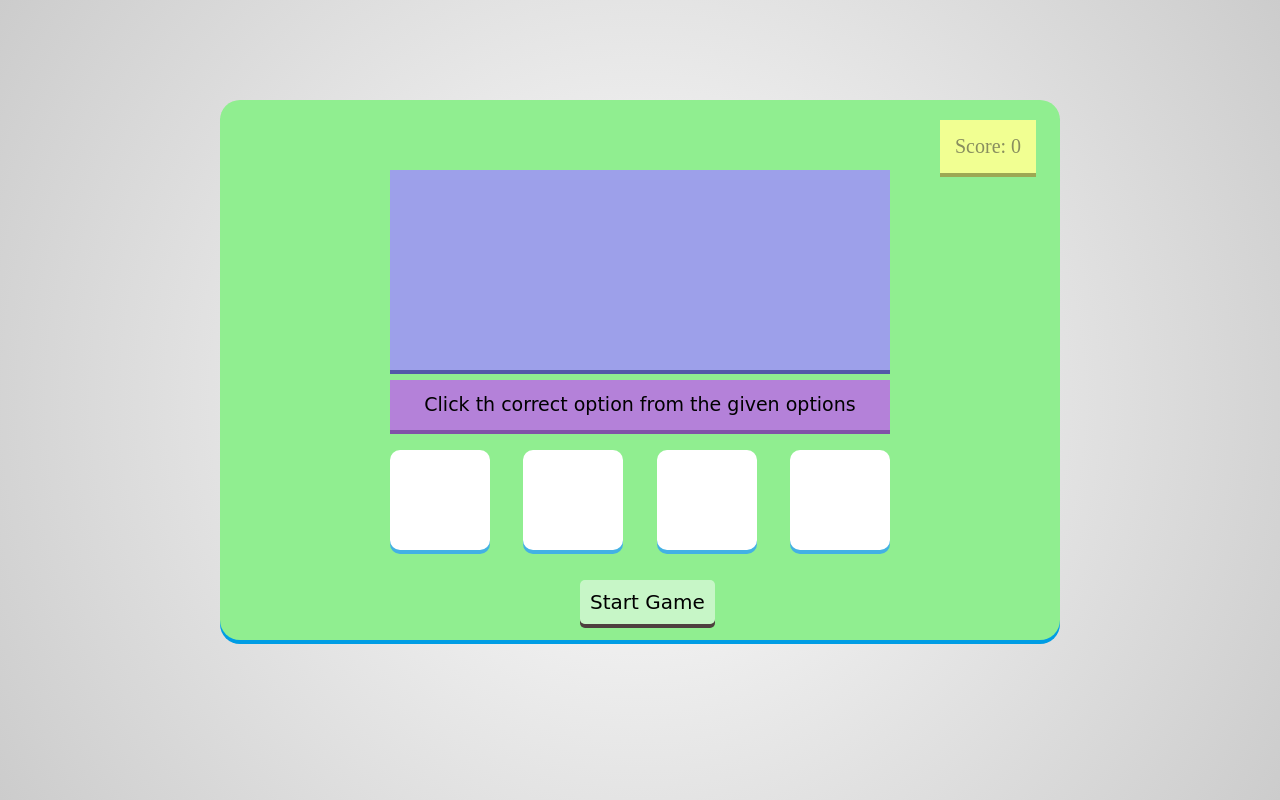
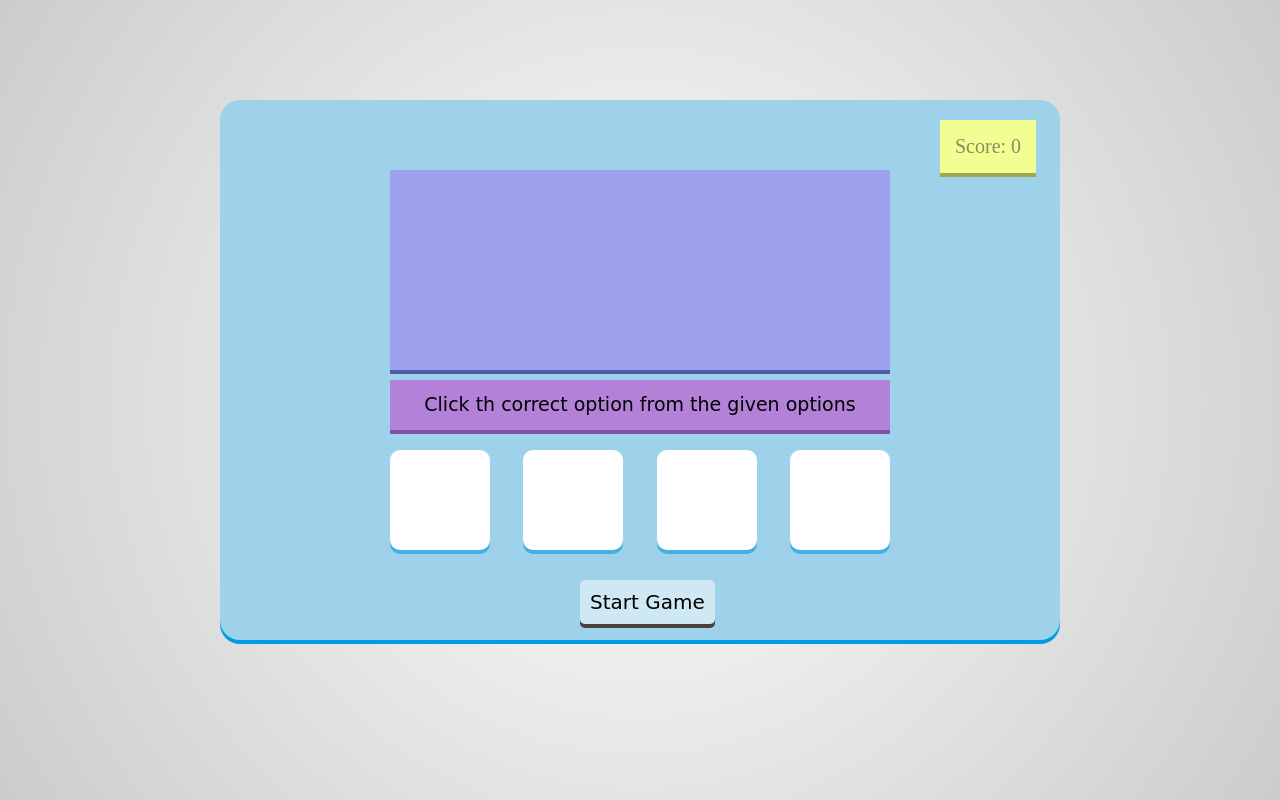
Before and after one commit to kedar242/Maths-game.github.io, a plain HTML site: page index.html in a window 1280 px wide. Drawn offline with Linux system fonts and the light colour scheme.

Commit message:
Update style.css

```diff
--- a/style.css
+++ b/style.css
@@ -6,7 +6,7 @@ html
 }
 #container
 {
-    background-color: lightgreen;
+    background-color: #9DD2EA;
     height: 500px;
     width: 800px;
     border-radius: 20px;
```
